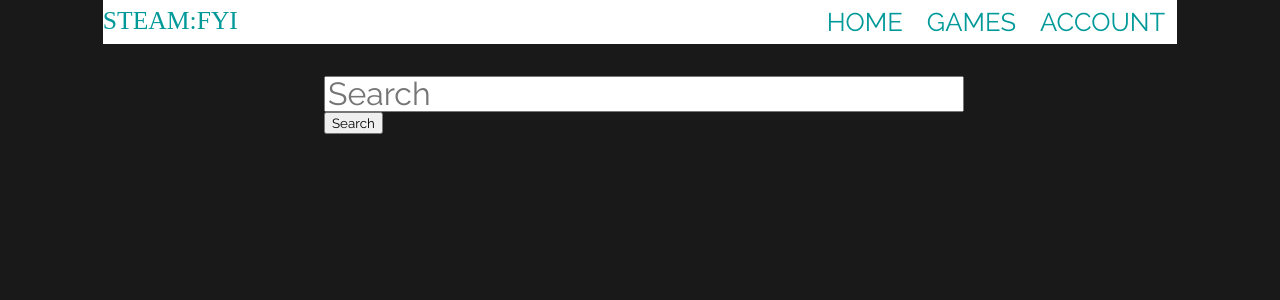
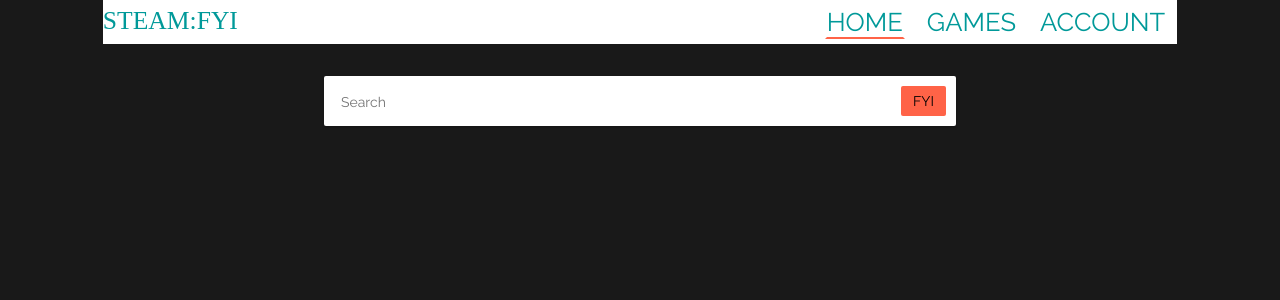
Before and after one commit to isaaczurn/cs401, a PHP site: page / in a window 1280 px wide. Shown: the top 300 px of the page. Run offline with PHP 8.4, Linux system fonts and the light colour scheme.

Commit message:
Search bar styling

```diff
--- a/index.html
+++ b/index.html
@@ -11,14 +11,14 @@
         <ul>
             <li>Account</li>
             <li>Games</li>
-            <li>Home</li>
+            <li class="currentpage">Home</li>
         </ul>
     </div>
 
-    <div class="searchbar">
+    <form class="searchbar" autocomplete="off">
         <input id="searchbar" type="text" name="search" placeholder="Search">
-        <input type="submit" value="Search">
-    </div>
+        <button type="submit" value="Search" class="searchbutton">FYI</button>
+    </form>
 </body>
 
 
@@ -28,4 +28,8 @@
 
     # header( ) function for redirects
 
+    databases:
+    select, delect, update, insert
+    SELECT * FROM table WHERE param='whatever';
+
 ?>
--- a/src/style.css
+++ b/src/style.css
@@ -26,6 +26,10 @@ span {
     font-size: 1.6em;
 }
 
+.currentpage {
+    border-bottom: 2px solid tomato;
+}
+
 ul {
     list-style-type: none;
     margin: 0;
@@ -46,24 +50,41 @@ li:hover {
 }
 
 .searchbar {
-    align-self: center;
-    margin: 2em auto;
-    align-items: center;
+    position: relative;
+    margin: 2em auto 0 auto;
     width: 50%;
-    height: 100px;
+    height: 50px;
+    border-radius: 2px;
+    background-color: #fff;
 }
 
 #searchbar {
-    align-self: center;
+    display: block;
     width: 100%;
-    height: 30%;
-    margin: 0 auto;
-    font-size: 2em;
+    padding: 18px 150px 15px 17px;
+    background: none;
+    border: none;
+    line-height: 17px;
+    font-size: 14px;
+    color: #9b9b9b;
+    box-sizing: border-box;
+    outline: none;
+    box-shadow: 0 2px 2px 0 rgba(0, 0, 0, 0.19);
 }
 
-/* Maybe current page indicator? */
-/*li:hover::before {
-    content: "\000BA";
-    color: tomato;
-    /*background-color: #333;*/
-}*/
+.searchbutton {
+    font-family: "Raleway" sans-serif;
+    font-size: 14px;
+    position: absolute;
+    top: 0;
+    right: 0;
+    margin: 10px 10px 0 0;
+    height: 30px;
+    width: 45px;
+    padding: 0;
+    border: none;
+    background-color: tomato;
+    color: #9b;
+    cursor: pointer;
+    border-radius: 2px;
+}
```
